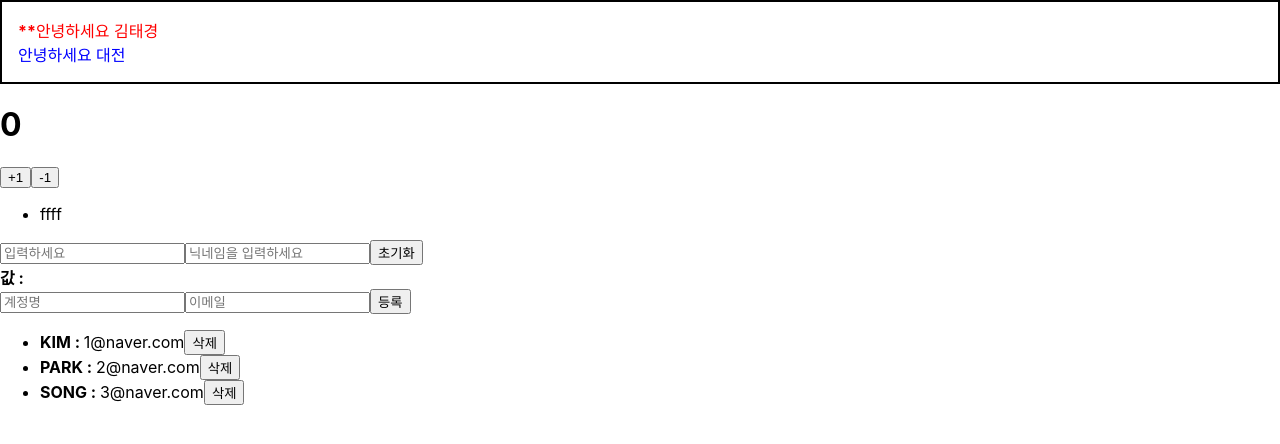
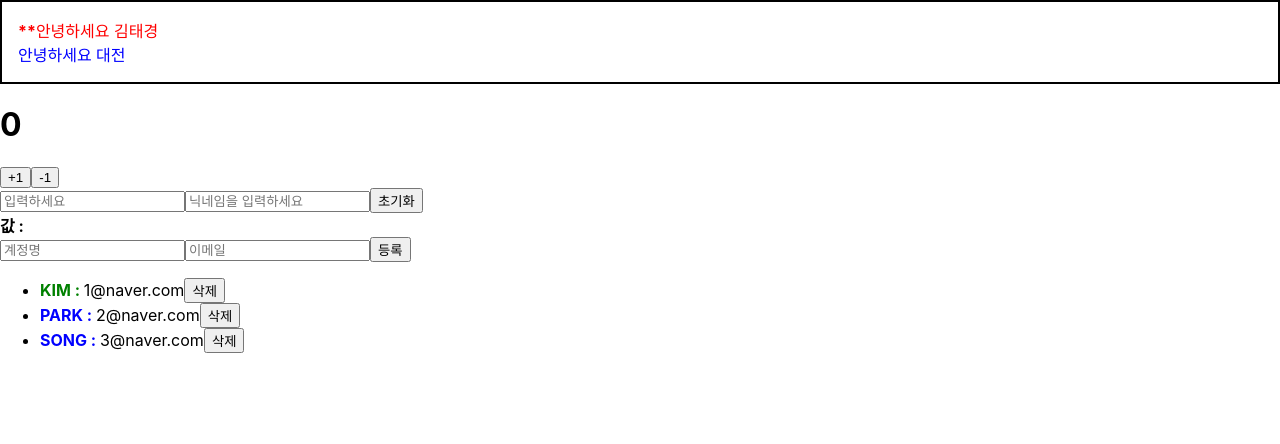
Before and after one commit to TaeKyoungKim/react_tutorial, a React (Create React App) app: page / in a window 1280 px wide. Shown: the top 444 px of the page. Built offline with nearby package versions, Linux system fonts and the light colour scheme.

Commit message:
배열 항목 수정

```diff
--- a/src/App.js
+++ b/src/App.js
@@ -14,17 +14,21 @@
       {
           id:1,
           username:"KIM",
-          email:"1@naver.com"
+          email:"1@naver.com",
+          active:true
       },
       {
           id:2,
           username:"PARK",
-          email:"2@naver.com"
+          email:"2@naver.com",
+          active:false
       },
       {
           id:3,
           username:"SONG",
-          email:"3@naver.com"
+          email:"3@naver.com",
+          active :false
+
       }
   ]
   )
@@ -64,6 +68,12 @@
   const onRemove = (id)=>{
       setUsers(users.filter(user=>user.id !== id))
   }
+
+  const onToggleFunc =(id)=>{
+    setUsers(users.map(
+      user=> user.id === id? {...user , active: !user.active} : user
+    ))
+  }
   return (
       <>
       <Wrapper>
@@ -71,14 +81,9 @@
       <Hello  color="blue" />
       </Wrapper>
       <Counter />
-      <ul>
-        <li Key="fwfwefwefwefwef">
-          ffff
-        </li>
-      </ul>
       <InputSample />
       <CreateUser user={username} useremail={email} onChange={onChangeInput}  onCreate={onCreate}/>
-      <UserList  users={users} onRemove={onRemove} />
+      <UserList  users={users} onRemove={onRemove} onToggle={onToggleFunc} />
       </>
   );
 }
--- a/src/UserList.js
+++ b/src/UserList.js
@@ -29,24 +29,25 @@
 //     )
 // }
 // onRemove함수를 만들어 배열 항목 제거
-var User = ({user , onRemove})=>{
+var User = ({user , onToggle ,onRemove})=>{
     return (
 
-            <li Key={user.id}><b>{user.username } : </b> <span> {user.email}</span>
-            <button onClick={()=>onRemove(user.id)}>삭제</button>
+            <li Key={user.id}><b style={{cursor:'pointer', color:user.active ? 'green' : 'blue'}} onClick={()=>onToggle(user.id)}>
+                {user.username } : </b>
+                <span> {user.email}</span>
+            <button onClick={()=>onRemove(user.id)} >삭제</button>
             </li>
 
     )
 }
 
 
-function UserList({users ,  onRemove}){
-
+function UserList({users , onToggle,  onRemove}){
     return (
         <div>
             <ul>
            {users.map(user =>(
-                <User user= {user}  onRemove={onRemove} />
+                <User user= {user}  onRemove={onRemove} onToggle={onToggle} />
             ))
            }
            </ul>
```
